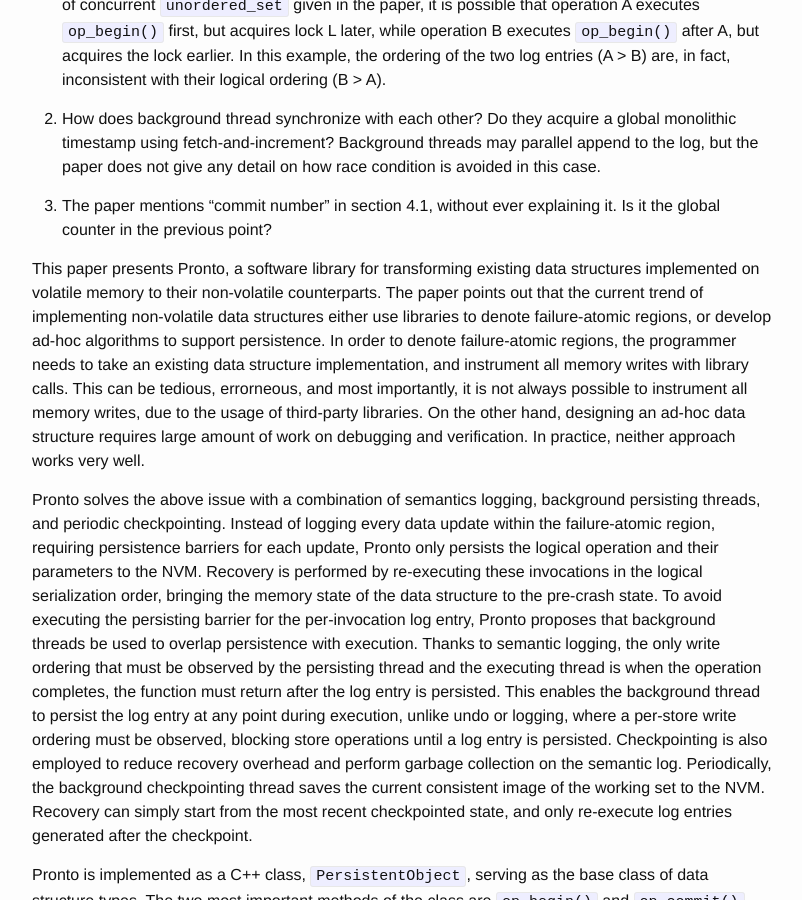
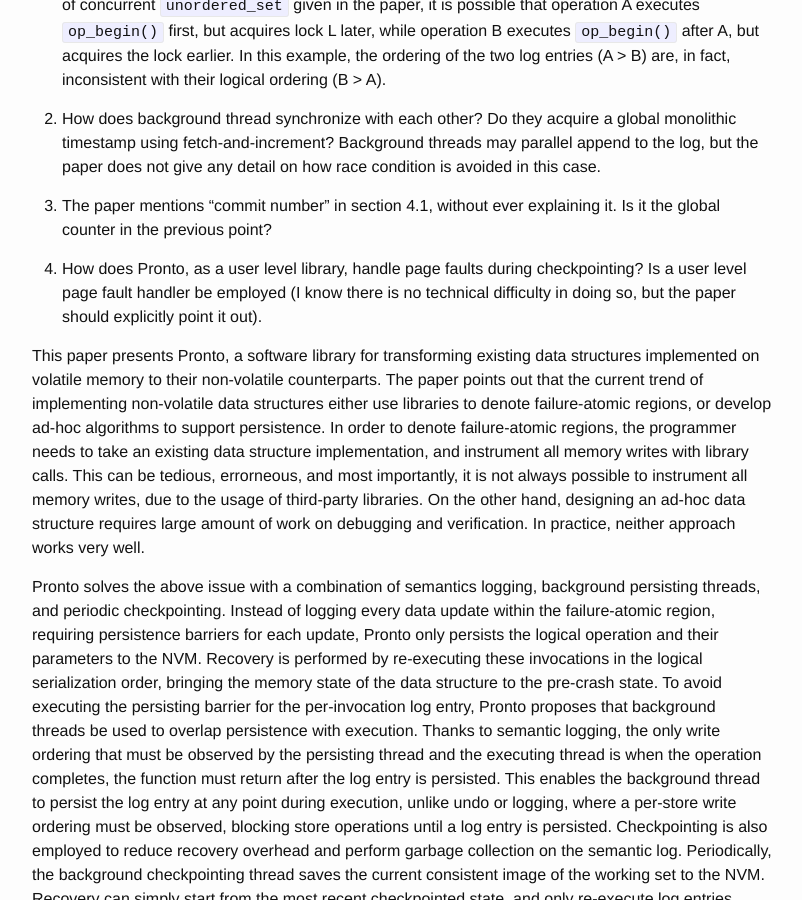
Before and after one commit to wangziqi2013/wangziqi2013.github.io, a Jekyll site: the page built from _posts/2020-08-26-pronto.markdown, in a window 1280 px wide and 900 px high, scrolled down 925 px. Shown: the whole window, without its empty margins (238-1040 px from the left). Built offline with Jekyll 4.4.1, drawn with Linux system fonts in a browser that asks for light colours.

Commit message:
Adding lowlight

```diff
--- a/_posts/2020-08-26-pronto.markdown
+++ b/_posts/2020-08-26-pronto.markdown
@@ -42,6 +42,9 @@ version_mgmt:
 
 3. The paper mentions "commit number" in section 4.1, without ever explaining it. Is it the global counter in the previous
    point?
+
+4. How does Pronto, as a user level library, handle page faults during checkpointing? Is a user level page fault handler
+   be employed (I know there is no technical difficulty in doing so, but the paper should explicitly point it out).
 
 This paper presents Pronto, a software library for transforming existing data structures implemented on volatile memory
 to their non-volatile counterparts. The paper points out that the current trend of implementing non-volatile data structures
```
